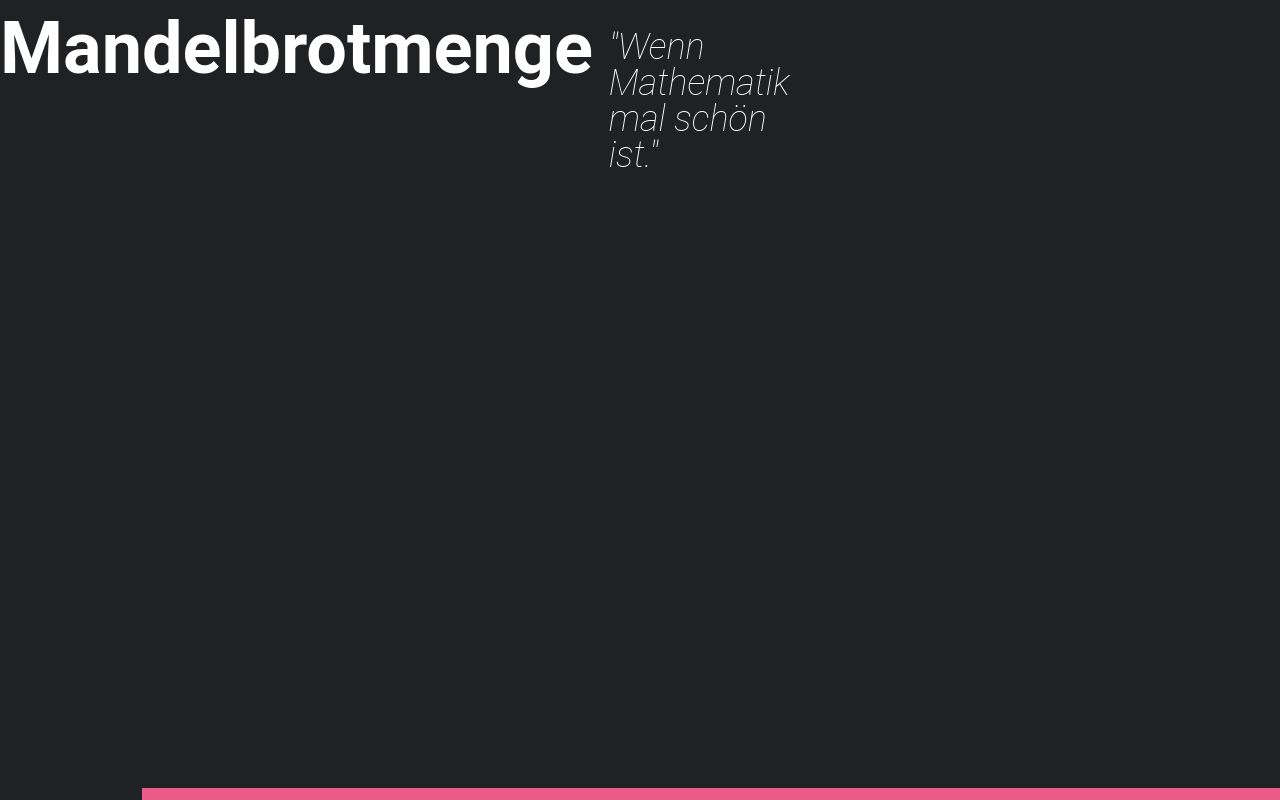
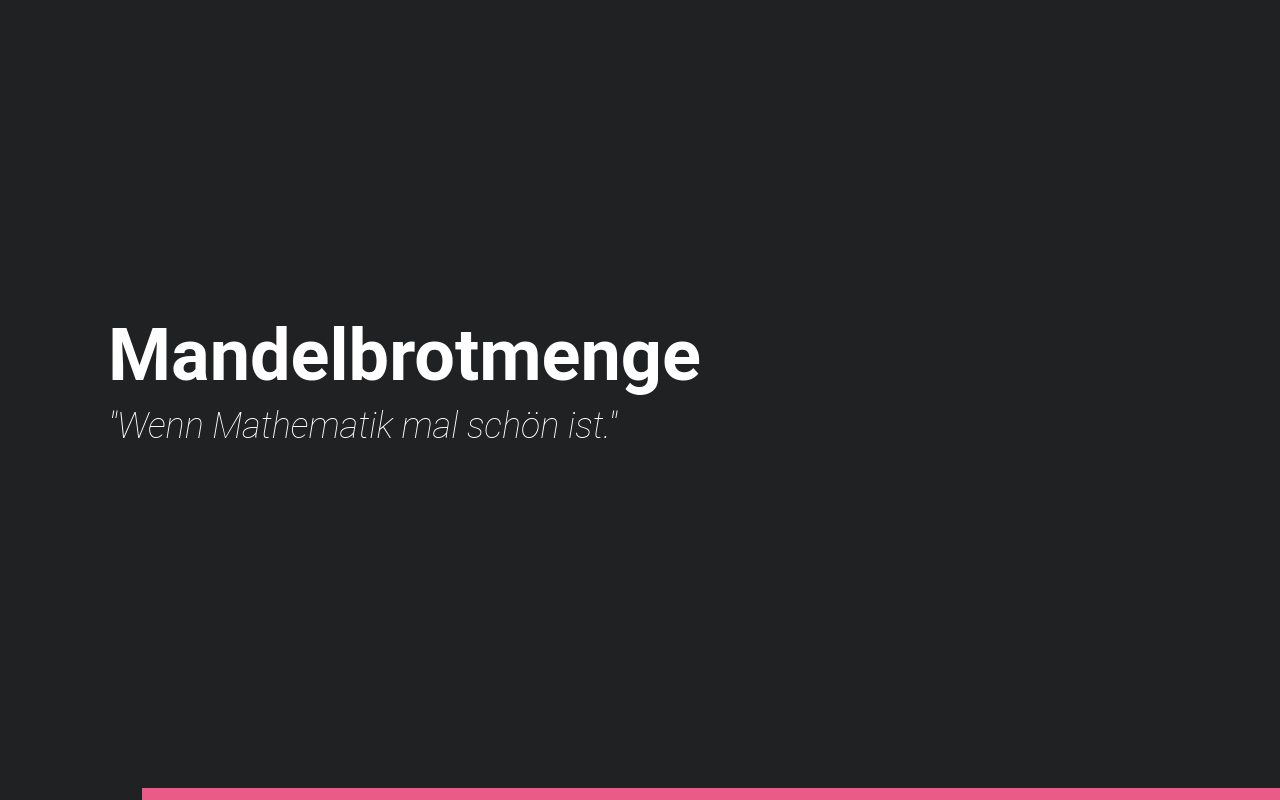
Before and after one commit to calvinhnzr/mandelbrotset, a React (Create React App) app: page / in a window 1280 px wide. Built offline with nearby package versions, Linux system fonts and the light colour scheme.

Commit message:
[TASK] added basic element styling

```diff
--- a/src/components/Headline.js
+++ b/src/components/Headline.js
@@ -4,6 +4,10 @@ const StyledHeadline = styled.h3`
 	margin-top: 1rem;
 	font-family: "Roboto";
 	font-size: 2.25rem;
+	color: white;
+	grid-column: 2 / 12;
+	grid-row: 1 / 2;
+	align-self: end;
 `
 
 const Headline = (props) => {
--- a/src/components/Slide.js
+++ b/src/components/Slide.js
@@ -11,9 +11,6 @@ const StyledSlide = styled.section`
 
 	width: 100%;
 	height: 100%;
-	display: flex;
-	flex-direction: column;
-	justify-content: center;
 	flex: 0 0 auto;
 
 	scroll-behavior: smooth;
@@ -23,15 +20,6 @@ const StyledSlide = styled.section`
 	grid-template-columns: repeat(12, 1fr);
 	grid-template-rows: repeat(6, 1fr);
 	gap: 1rem;
-
-	h1,
-	h2,
-	h3,
-	h4 {
-		color: white;
-		font-family: "Roboto";
-		margin-bottom: 0.5rem;
-	}
 `
 
 const Slide = (props) => {
@@ -42,7 +30,6 @@ const Slide = (props) => {
 			{item.title ? <Title title={item.title} /> : null}
 			{item.subTitle ? <SubTitle subTitle={item.subTitle} /> : null}
 			{item.headline ? <Headline headline={item.headline} /> : null}
-			{props.children}
 		</StyledSlide>
 	)
 }
--- a/src/components/SubTitle.js
+++ b/src/components/SubTitle.js
@@ -1,11 +1,14 @@
 import styled from "styled-components"
 
 const StyledSubTitle = styled.h2`
-	margin-top: 1rem;
 	font-family: "Roboto";
 	font-size: 2.25rem;
 	font-weight: 100;
 	font-style: italic;
+	color: white;
+	grid-column: 2 / 12;
+	grid-row: 4 / 5;
+	align-self: start;
 `
 
 const SubTitle = (props) => {
--- a/src/components/Title.js
+++ b/src/components/Title.js
@@ -4,6 +4,10 @@ const StyledTitle = styled.h1`
 	font-family: "Roboto";
 	font-size: 4.5rem;
 	font-weight: bold;
+	color: white;
+	grid-column: 2 / 12;
+	grid-row: 3 / 4;
+	align-self: end;
 `
 
 const Title = (props) => {
```
